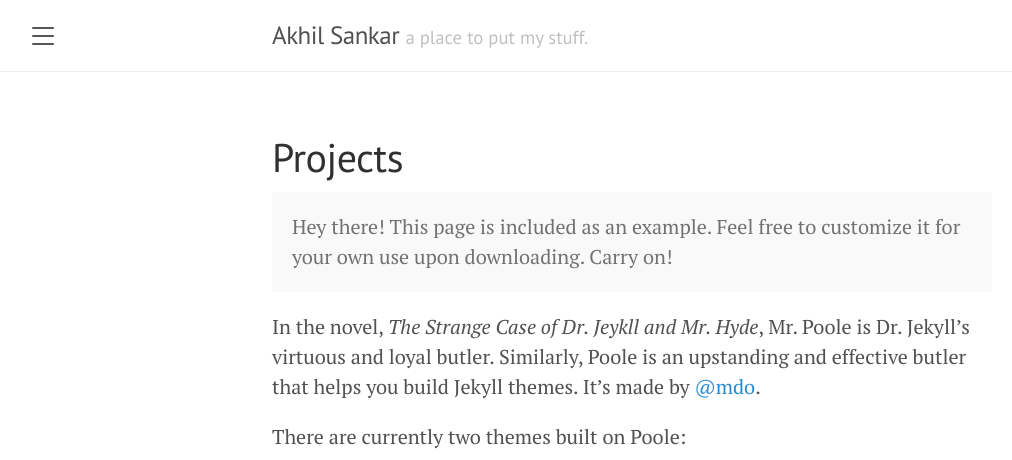
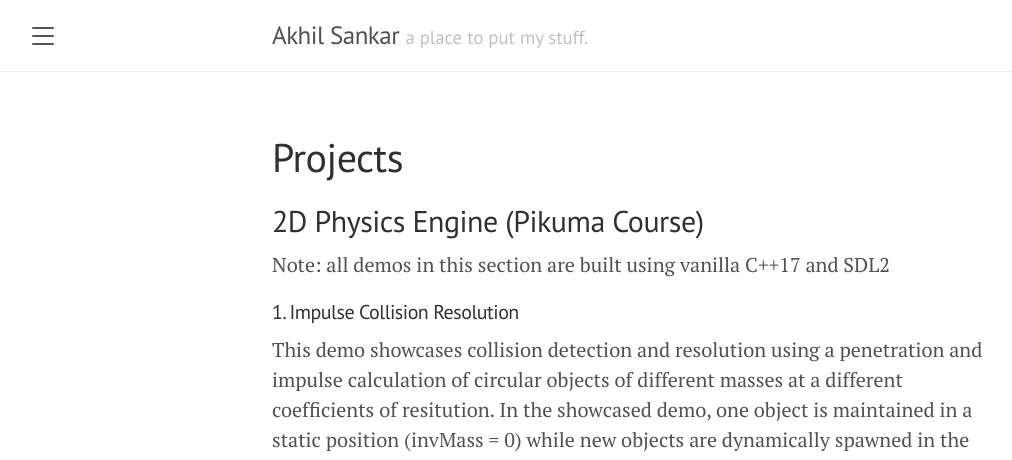
Before and after one commit to fuzzygreenblurs/fuzzygreenblurs.github.io, a Jekyll site: the page built from projects.md, in a window 1280 px wide. Shown: the top 460 px of the page, without its empty margins (8-1020 px from the left). Built offline with Jekyll 4.4.1, drawn with Linux system fonts in a browser that asks for light colours; some of the changed text lies outside the part shown.

Commit message:
link to 2d physics engine: impulse collision resolution project

```diff
--- a/projects.md
+++ b/projects.md
@@ -3,27 +3,12 @@
 title: Projects
 ---
 
-<p class="message">
-  Hey there! This page is included as an example. Feel free to customize it for your own use upon downloading. Carry on!
-</p>
+## 2D Physics Engine (Pikuma Course)
 
-In the novel, *The Strange Case of Dr. Jeykll and Mr. Hyde*, Mr. Poole is Dr. Jekyll's virtuous and loyal butler. Similarly, Poole is an upstanding and effective butler that helps you build Jekyll themes. It's made by [@mdo](https://twitter.com/mdo).
+Note: all demos in this section are built using vanilla C++17 and SDL2
 
-There are currently two themes built on Poole:
+#### 1. Impulse Collision Resolution
 
-* [Hyde](http://hyde.getpoole.com)
-* [Lanyon](http://lanyon.getpoole.com)
+This demo showcases collision detection and resolution using a penetration and impulse calculation of circular objects of different masses at a different coefficients of resitution. In the showcased demo, one object is maintained in a static position (invMass = 0) while new objects are dynamically spawned in the environment, showcasing multiple simultaneous collisions. You can find the code for this specific demo in this [commit](https://github.com/fuzzygreenblurs/2d_game_physics_engine/commit/ba62d30afc7afab7a5d92c4412c0ffd2a9d1d162).
 
-Learn more and contribute on [GitHub](https://github.com/poole).
-
-## Setup
-
-Some fun facts about the setup of this project include:
-
-* Built for [Jekyll](https://jekyllrb.com)
-* Developed on GitHub and hosted for free on [GitHub Pages](https://pages.github.com)
-* Coded with [Atom](https://atom.io)
-
-Have questions or suggestions? Feel free to [open an issue on GitHub](https://github.com/poole/issues/new) or [ask me on Twitter](https://twitter.com/mdo).
-
-Thanks for reading!
+[![Impulse Collision Resolution Demo](https://youtu.be/uDtQh0QGs48/0.jpg)](https://youtu.be/uDtQh0QGs48 "Impulse Collision Resolution")
```
Also changed, not shown: _posts/2023-11-02-introducing-lanyon.md (+9 -6 lines), 6 other files.
